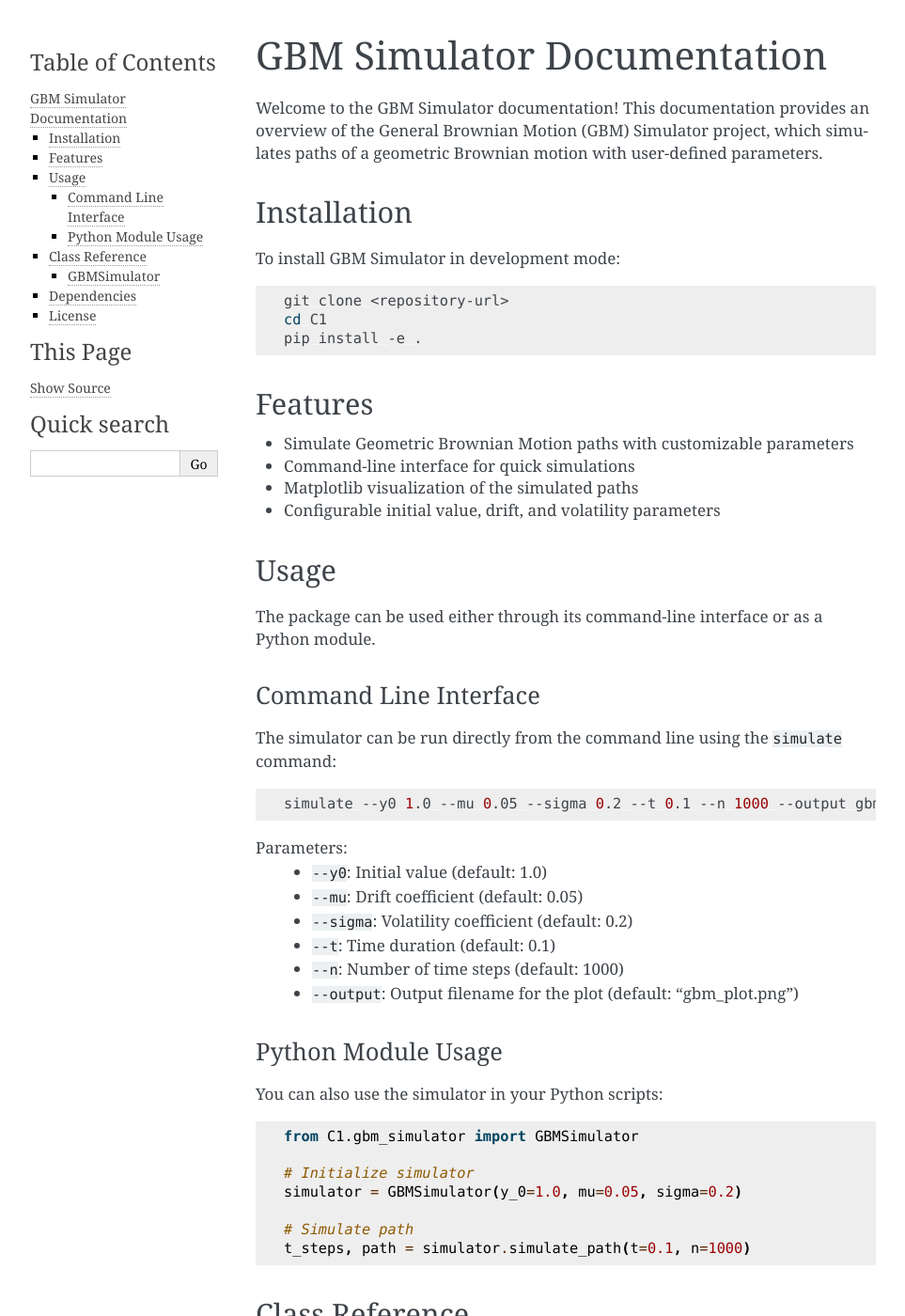
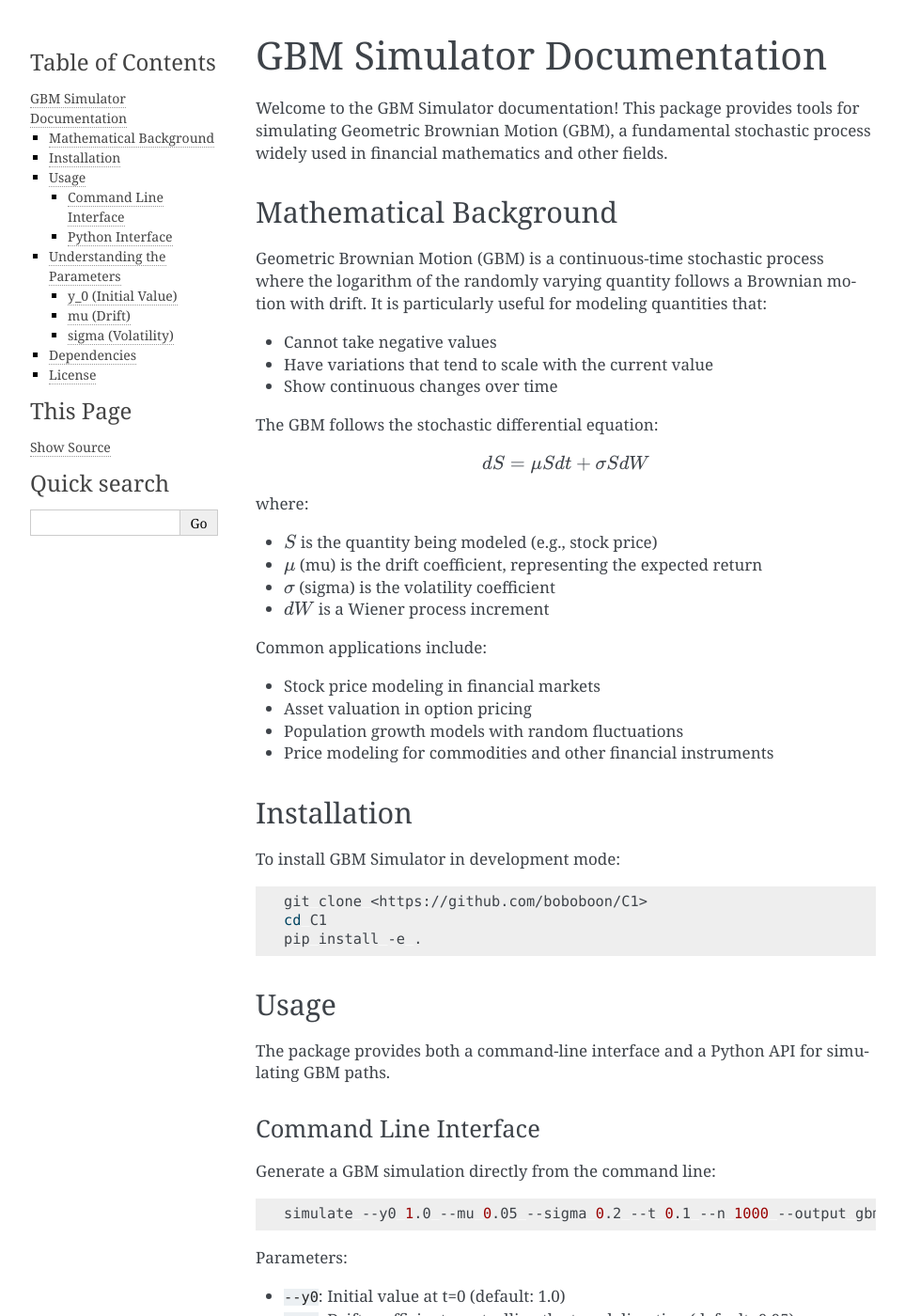
Before and after one commit to boboboon/C1, a Sphinx documentation site: the page built from docs/index.rst, in a window 1280 px wide and 1400 px high. Shown: the whole window at 94% size, without its empty margins (148-1111 px from the left). Built offline with Sphinx 7.4.7, drawn with Linux system fonts in a browser that asks for light colours; some of the changed text lies outside the part shown.

```diff
--- a/docs/index.rst
+++ b/docs/index.rst
@@ -1,7 +1,36 @@
 GBM Simulator Documentation
 ==========================
 
-Welcome to the GBM Simulator documentation! This documentation provides an overview of the General Brownian Motion (GBM) Simulator project, which simulates paths of a geometric Brownian motion with user-defined parameters.
+Welcome to the GBM Simulator documentation! This package provides tools for simulating Geometric Brownian Motion (GBM), a fundamental stochastic process widely used in financial mathematics and other fields.
+
+Mathematical Background
+---------------------
+
+Geometric Brownian Motion (GBM) is a continuous-time stochastic process where the logarithm of the randomly varying quantity follows a Brownian motion with drift. It is particularly useful for modeling quantities that:
+
+* Cannot take negative values
+* Have variations that tend to scale with the current value
+* Show continuous changes over time
+
+The GBM follows the stochastic differential equation:
+
+.. math::
+
+   dS = \mu S dt + \sigma S dW
+
+where:
+
+* :math:`S` is the quantity being modeled (e.g., stock price)
+* :math:`\mu` (mu) is the drift coefficient, representing the expected return
+* :math:`\sigma` (sigma) is the volatility coefficient
+* :math:`dW` is a Wiener process increment
+
+Common applications include:
+
+* Stock price modeling in financial markets
+* Asset valuation in option pricing
+* Population growth models with random fluctuations
+* Price modeling for commodities and other financial instruments
 
 Installation
 ------------
@@ -10,76 +39,91 @@
 
 .. code-block:: bash
 
-   git clone <repository-url>
+   git clone <https://github.com/boboboon/C1>
    cd C1
    pip install -e .
-
-Features
---------
-
-- Simulate Geometric Brownian Motion paths with customizable parameters
-- Command-line interface for quick simulations
-- Matplotlib visualization of the simulated paths
-- Configurable initial value, drift, and volatility parameters
 
 Usage
 -----
 
-The package can be used either through its command-line interface or as a Python module.
+The package provides both a command-line interface and a Python API for simulating GBM paths.
 
 Command Line Interface
 ~~~~~~~~~~~~~~~~~~~~
 
-The simulator can be run directly from the command line using the ``simulate`` command:
+Generate a GBM simulation directly from the command line:
 
 .. code-block:: bash
 
    simulate --y0 1.0 --mu 0.05 --sigma 0.2 --t 0.1 --n 1000 --output gbm_plot.png
 
 Parameters:
-   - ``--y0``: Initial value (default: 1.0)
-   - ``--mu``: Drift coefficient (default: 0.05)
-   - ``--sigma``: Volatility coefficient (default: 0.2)
-   - ``--t``: Time duration (default: 0.1)
-   - ``--n``: Number of time steps (default: 1000)
-   - ``--output``: Output filename for the plot (default: "gbm_plot.png")
 
-Python Module Usage
-~~~~~~~~~~~~~~~~~
+* ``--y0``: Initial value at t=0 (default: 1.0)
+* ``--mu``: Drift coefficient, controlling the trend direction (default: 0.05)
+* ``--sigma``: Volatility coefficient, controlling the magnitude of random fluctuations (default: 0.2)
+* ``--t``: Total simulation time (default: 0.1)
+* ``--n``: Number of time steps (default: 1000)
+* ``--output``: Output plot filename (default: "gbm_plot.png")
 
-You can also use the simulator in your Python scripts:
+Python Interface
+~~~~~~~~~~~~~~
+
+Use the simulator programmatically in Python:
 
 .. code-block:: python
 
    from C1.gbm_simulator import GBMSimulator
 
-   # Initialize simulator
-   simulator = GBMSimulator(y_0=1.0, mu=0.05, sigma=0.2)
+   # Create a simulator instance
+   simulator = GBMSimulator(
+       y_0=1.0,    # Initial value
+       mu=0.05,    # Drift coefficient
+       sigma=0.2   # Volatility coefficient
+   )
 
-   # Simulate path
+   # Generate a path
    t_steps, path = simulator.simulate_path(t=0.1, n=1000)
 
-Class Reference
--------------
+The simulation uses the Euler-Maruyama method for numerical approximation of the stochastic differential equation.
 
-GBMSimulator
-~~~~~~~~~~~
+Understanding the Parameters
+--------------------------
 
-.. autoclass:: C1.gbm_simulator.GBMSimulator
-   :members:
-   :undoc-members:
-   :show-inheritance:
+y_0 (Initial Value)
+~~~~~~~~~~~~~~~~~~
+The starting point of your simulation at t=0. This could represent:
+
+* Initial stock price
+* Starting asset value
+* Initial population size
+
+mu (Drift)
+~~~~~~~~~
+The drift parameter :math:`\mu` determines the overall trend:
+
+* Positive values create an upward trend
+* Negative values create a downward trend
+* Larger absolute values create stronger trends
+
+sigma (Volatility)
+~~~~~~~~~~~~~~~~
+The volatility parameter :math:`\sigma` controls the randomness:
+
+* Higher values increase the randomness of the path
+* Lower values make the path more deterministic
+* Affects how much the path can deviate from the trend
 
 Dependencies
 -----------
 
-The package requires Python 3.8 or later and the following main dependencies:
+Core dependencies:
 
-- numpy
-- matplotlib
-- loguru
+* numpy: For numerical operations
+* matplotlib: For visualization
+* loguru: For logging
 
-For a complete list of dependencies, see the ``pyproject.toml`` file.
+See ``pyproject.toml`` for a complete list of dependencies.
 
 License
 -------
```
